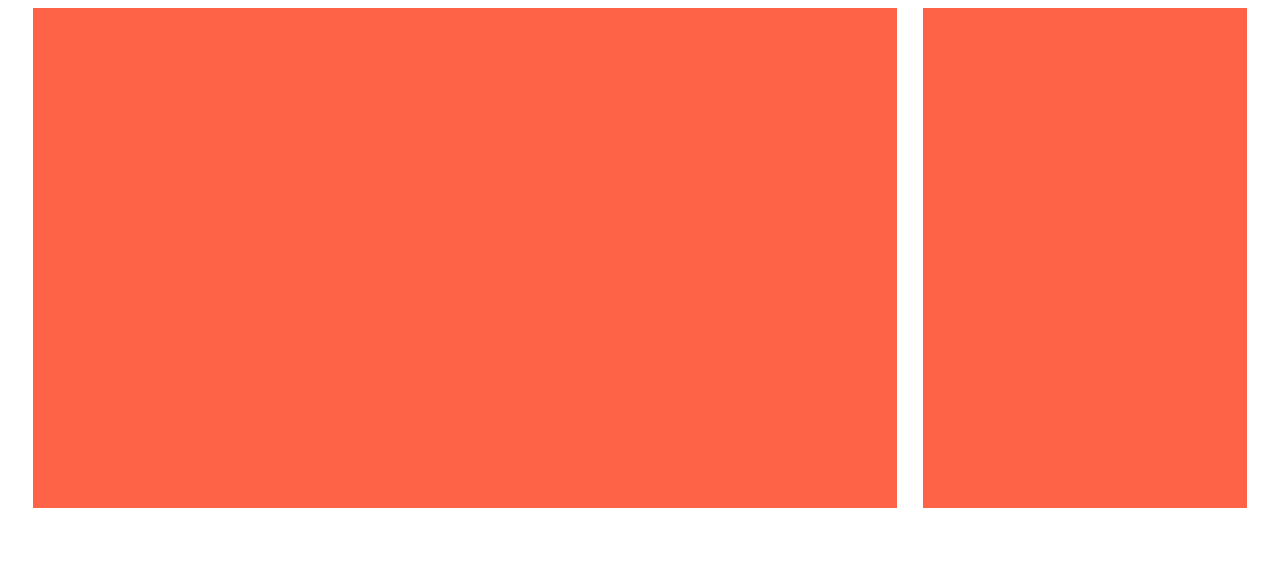
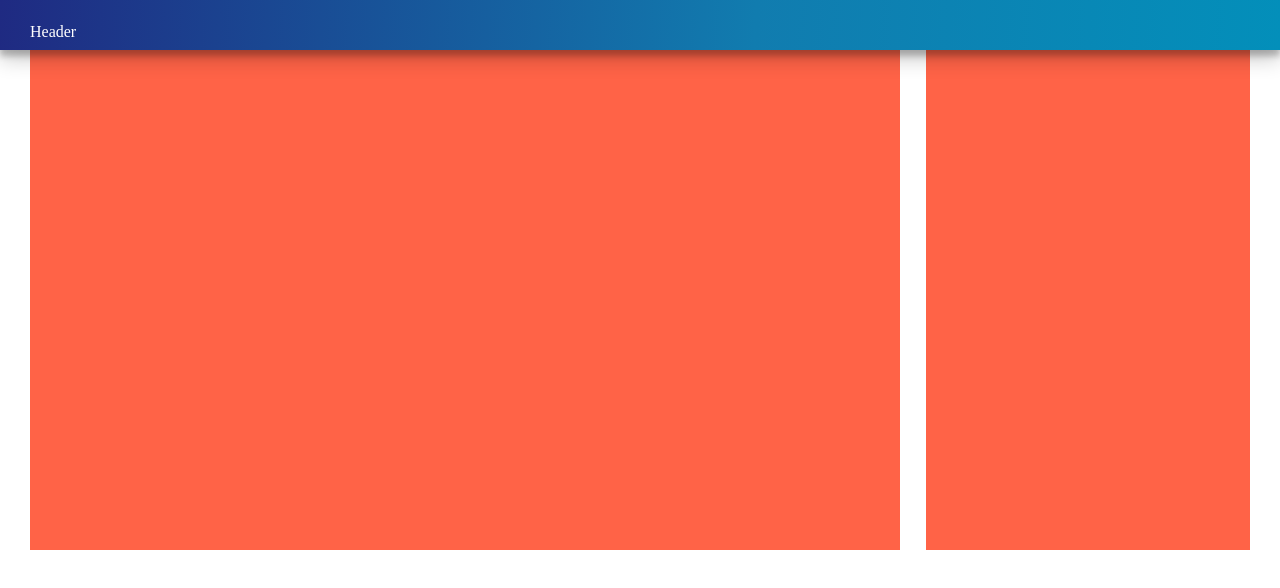
Before and after one commit to Ryoh96/tekrog, a Next.js app: page /test in a window 1280 px wide. Shown: the top 588 px of the page. Built offline with nearby package versions, Linux system fonts and the light colour scheme.

Commit message:
Implemented Header base

```diff
--- /dev/null
+++ b/src/components/organisms/Header.tsx
@@ -0,0 +1,33 @@
+import styled from 'styled-components'
+
+import PageContainer from '../layout/PageContainer'
+
+const HeaderWrapper = styled.header`
+  position: relative;
+  top: 0;
+  height: 50px;
+  background: ${({ theme }) => theme.gradient.main};
+  color: #fff;
+  transition: 0.3s ease;
+  z-index: 200;
+  box-shadow: 0 10px 20px rgba(0, 0, 0, 0.19), 0 6px 6px rgba(0, 0, 0, 0.23);
+`
+
+const HeaderContainer = styled.div`
+  display: flex;
+  justify-content: space-between;
+  align-items: center;
+  height: 64px;
+`
+
+const Header = () => {
+  return (
+    <HeaderWrapper>
+      <PageContainer>
+        <HeaderContainer>Header</HeaderContainer>
+      </PageContainer>
+    </HeaderWrapper>
+  )
+}
+
+export default Header
--- a/src/pages/_app.tsx
+++ b/src/pages/_app.tsx
@@ -1,5 +1,14 @@
 import type { AppProps } from 'next/app'
+import { ThemeProvider } from 'styled-components'
+
+import GlobalStyle from '@/styles/GlobalStyle'
+import { theme } from '@/theme'
 
 export default function App({ Component, pageProps }: AppProps) {
-  return <Component {...pageProps} />
+  return (
+    <ThemeProvider theme={theme}>
+      <GlobalStyle />
+      <Component {...pageProps} />
+    </ThemeProvider>
+  )
 }
--- a/src/pages/test.tsx
+++ b/src/pages/test.tsx
@@ -1,4 +1,6 @@
 import styled from 'styled-components'
+
+import Header from '@/components/organisms/Header'
 
 import MainArea from '../components/layout/MainArea'
 import PageContainer from '../components/layout/PageContainer'
@@ -13,6 +15,9 @@ const Contents = styled.div`
 
 const Test = () => {
   return (
+    <>
+      <Header />
+      <main>
         <PageContainer>
           <TwoColumnContainer>
             <MainArea>
@@ -23,6 +28,8 @@ const Test = () => {
             </SideArea>
           </TwoColumnContainer>
         </PageContainer>
+      </main>
+    </>
   )
 }
 
--- a/src/styles/GlobalStyle.ts
+++ b/src/styles/GlobalStyle.ts
@@ -1,4 +1,4 @@
-import { createGlobalStyle } from "styled-components";
+import { createGlobalStyle } from 'styled-components'
 
 const GlobalStyle = createGlobalStyle`
   *,
--- a/src/theme/gradient.ts
+++ b/src/theme/gradient.ts
@@ -1,5 +1,5 @@
 const gradient = {
-  main: "linear-gradient(273deg, #038fba, #117caf 41%, #1f2a82)"
+  main: 'linear-gradient(273deg, #038fba, #117caf 41%, #1f2a82)',
 }
 
 export default gradient
--- a/src/theme/index.ts
+++ b/src/theme/index.ts
@@ -1,5 +1,5 @@
-import gradient from "./gradient"
+import gradient from './gradient'
 
 export const theme = {
-  gradient
+  gradient,
 } as const
```
Also changed, not shown: src/styles/globals.css (deleted, +0 -107 lines). Lines whose indentation alone changed are shown as unchanged.
